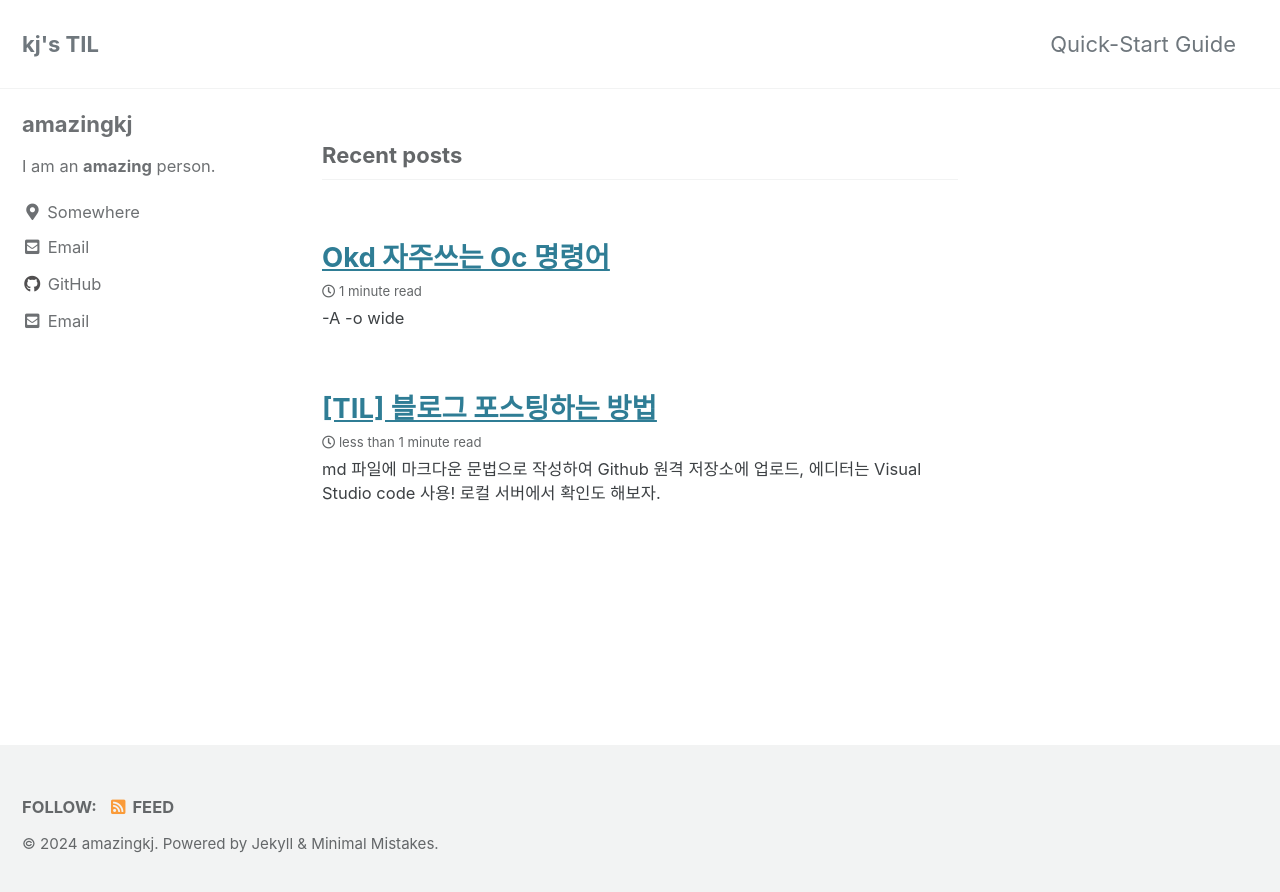
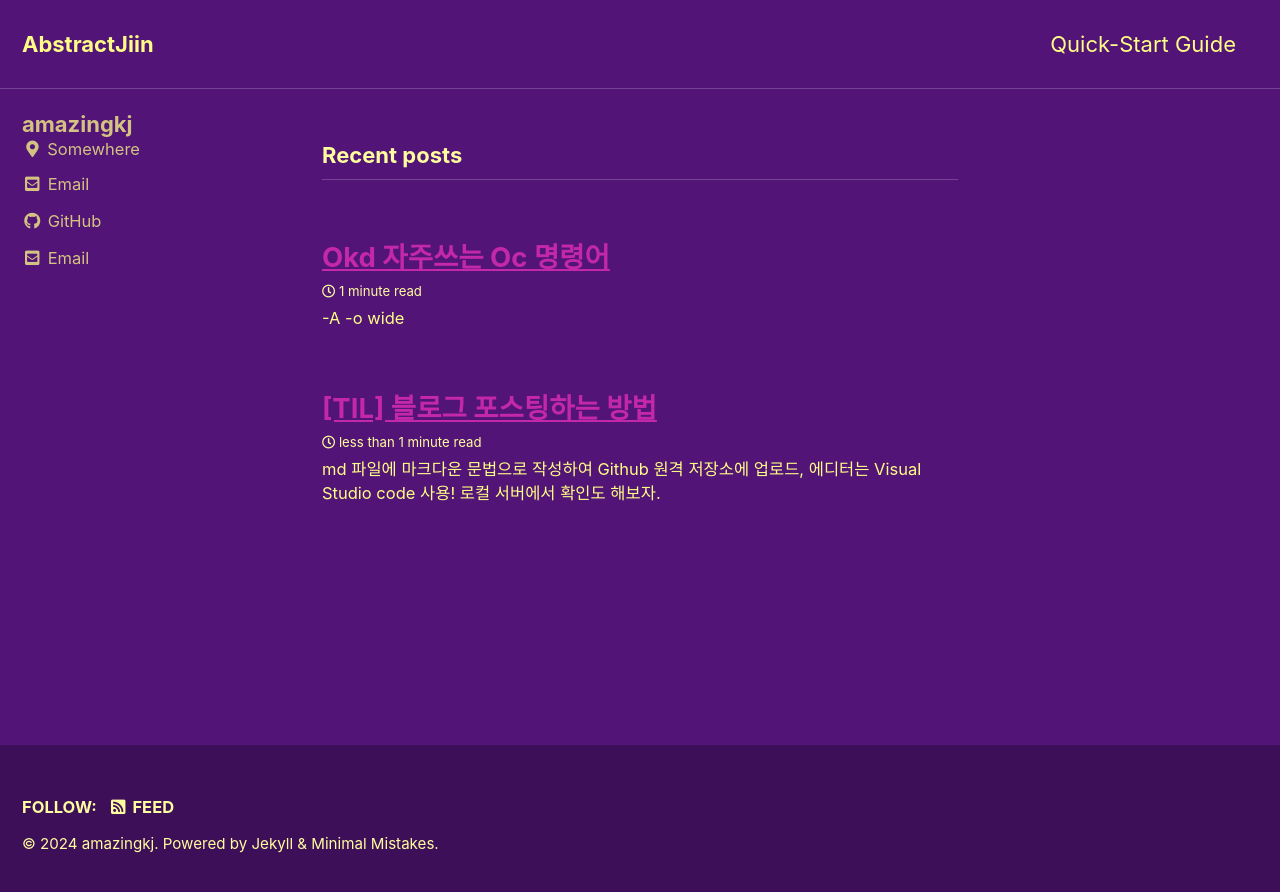
Before and after one commit to amazingkj/TIL, a Jekyll site: the page built from index.html, in a window 1280 px wide. Shown: the top 892 px of the page. Built offline with Jekyll 4.4.1, drawn with Linux system fonts in a browser that asks for light colours; cached includes are drawn as plain includes; the list of posts is cut into pages by our own code.

Commit message:
blog 수정

```diff
--- a/_config.yml
+++ b/_config.yml
@@ -12,11 +12,11 @@
 
 # theme                  : "minimal-mistakes-jekyll"
 # remote_theme           : "mmistakes/minimal-mistakes"
-minimal_mistakes_skin    : "default" # "air", "aqua", "contrast", "dark", "dirt", "neon", "mint", "plum", "sunrise"
+minimal_mistakes_skin    : "plum" #"default" "air", "aqua", "contrast", "dark", "dirt", "neon", "mint", "plum", "sunrise"
 
 # Site Settings
 locale                   : "en-US"
-title                    : "kj's TIL"
+title                    : "AbstractJiin"
 title_separator          : "-"
 subtitle                 : # site tagline that appears below site title in masthead
 name                     : "amazingkj"
@@ -106,7 +106,7 @@ analytics:
 author:
   name             : "amazingkj"
   avatar           : # path of avatar image, e.g. "/assets/images/bio-photo.jpg"
-  bio              : "I am an **amazing** person."
+  bio              : #"I am an **amazing** person."
   location         : "Somewhere"
   email            : "jiin724@gmail.com"
   links:
```
